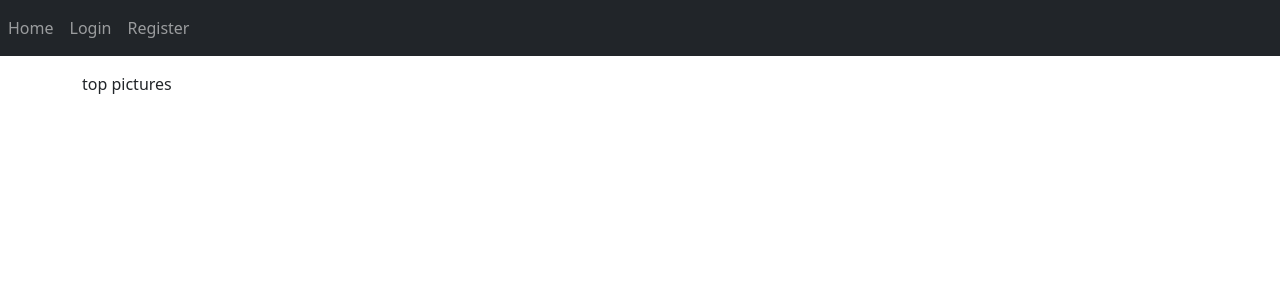
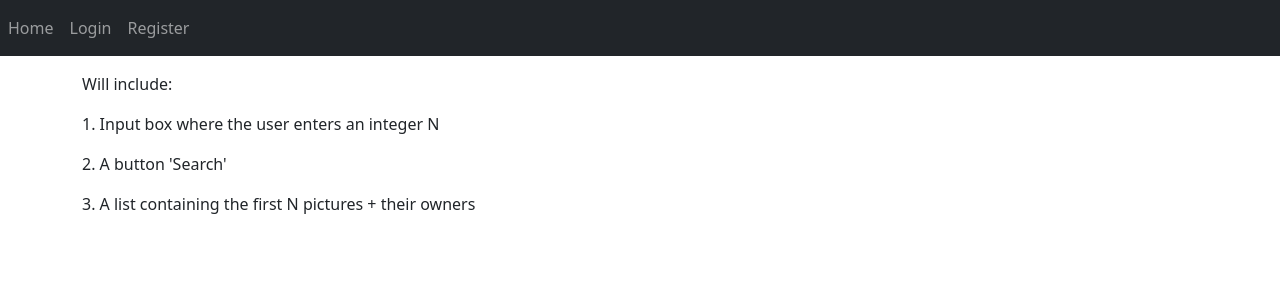
Before and after one commit to alex-nedelcu/social-media-webapp, a React (Create React App) app in the folder a9_frontend/: page /top in a window 1280 px wide. Shown: the top 300 px of the page. Built offline with nearby package versions, Linux system fonts and the light colour scheme.

Commit message:
Backup before image upload

```diff
--- a/a9_frontend/src/components/TopPictures.js
+++ b/a9_frontend/src/components/TopPictures.js
@@ -1,6 +1,11 @@
 const TopPictures = () => {
     return (
-        <div>top pictures</div>
+        <div>
+            <p>Will include:</p>
+            <p>1. Input box where the user enters an integer N</p>
+            <p>2. A button 'Search'</p>
+            <p>3. A list containing the first N pictures + their owners</p>
+        </div>
     )
 }
 
--- a/a9_frontend/src/components/Wall.js
+++ b/a9_frontend/src/components/Wall.js
@@ -1,6 +1,10 @@
 const Wall = () => {
     return (
-        <div>wall</div>
+        <div>
+            <p>Will include:</p>
+            <p>1. A component that allows the user to upload a picture</p>
+            <p>2. A list containing all the pictures</p>
+        </div>
     )
 }
 
```
Also changed, not shown: a9_frontend/src/http-common.js (added, +9 -0 lines), a9_frontend/src/services/picture.service.js (added, +22 -0 lines), a9_frontend/src/components/UploadFiles.js (added).
